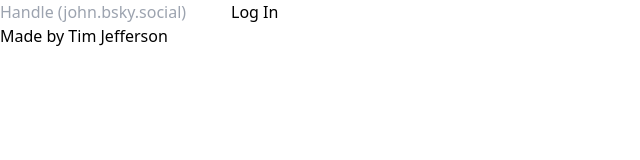
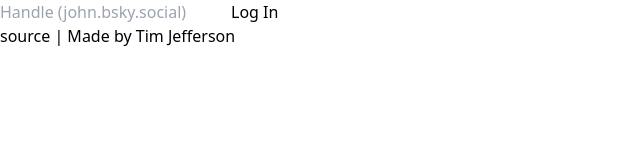
Before and after one commit to Walrussuit101/blue-links, a Next.js app: page /login in a window 1280 px wide. Shown: the top 160 px of the page, without its empty margins (0-640 px from the left). Built offline with nearby package versions, Linux system fonts and the light colour scheme.

Commit message:
add source link to footer

```diff
--- a/src/components/Footer.tsx
+++ b/src/components/Footer.tsx
@@ -2,7 +2,7 @@ const Footer = () => {
     return (
         <div className="footer flex justify-center items-center py-5 bg-zinc-900 text-white">
             <div>
-                <span>Made by <a className="underline" href="https://timjefferson.info" target="_blank">Tim Jefferson</a></span>
+                <span><a className="underline" href="https://github.com/Walrussuit101/blue-links"  target="_blank" rel="noreferrer">source</a> |  Made by <a className="underline" href="https://timjefferson.info" target="_blank">Tim Jefferson</a></span>
             </div>
         </div>
     )
```
Also changed, not shown: 1 other file (tests, documents, lock files or other folders).
